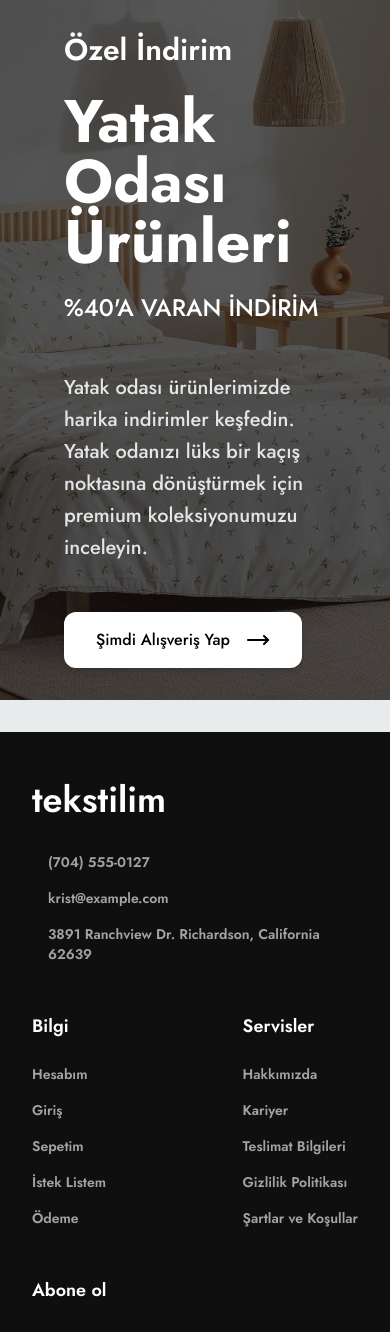
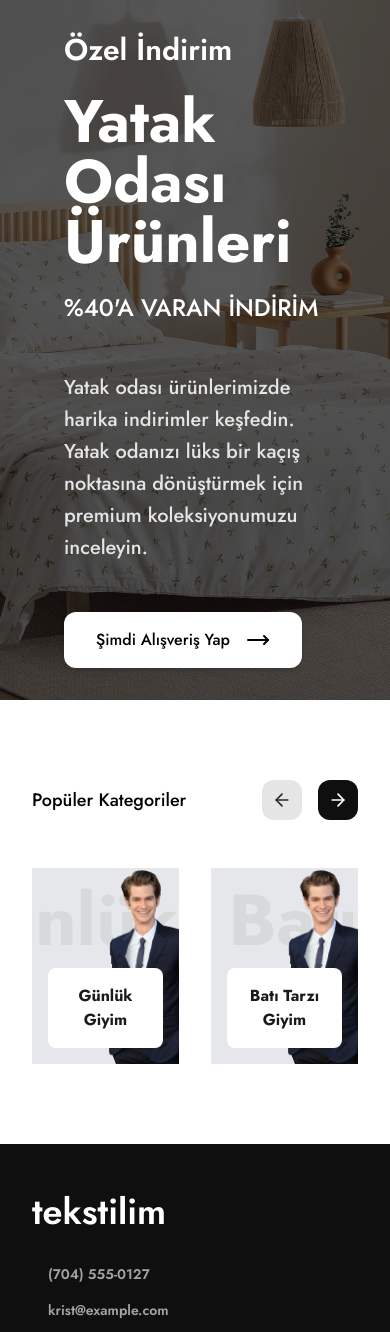
Before and after one commit to yusuf-ad/tekstilim, a Next.js app in the folder frontend/: page / in a window 390 px wide. Shown: the top 1332 px of the page. Built offline with nearby package versions, Linux system fonts and the light colour scheme.

Commit message:
HomeCategories sectionı ekledim mobile de 2 tane CategoryCard gösterecek

```diff
--- a/frontend/app/layout.tsx
+++ b/frontend/app/layout.tsx
@@ -17,7 +17,7 @@ export default function RootLayout({
 }>) {
   return (
     <html className={jost.className} lang="en">
-      <body className="flex min-h-screen flex-col  selection:bg-tertiary-100 selection:text-dark-500">
+      <body className="flex min-h-screen flex-col bg-white-500  selection:bg-tertiary-100 selection:text-dark-500">
         <main className="flex-1">{children}</main>
 
         <Footer />
--- a/frontend/app/page.tsx
+++ b/frontend/app/page.tsx
@@ -1,9 +1,12 @@
-import Hero from "@/components/layout/Hero";
+import Hero from "@/components/layout/home/Hero";
+import HomeCategories from "@/components/layout/home/HomeCategories";
 
 function Home() {
   return (
     <>
       <Hero />
+
+      <HomeCategories />
     </>
   );
 }
--- /dev/null
+++ b/frontend/components/SliderButton.tsx
@@ -0,0 +1,20 @@
+import clsx from "clsx";
+import { ReactNode } from "react";
+
+function SliderButton({ icon, active }: { icon: ReactNode; active?: boolean }) {
+  return (
+    <button
+      className={clsx(
+        "flex h-10 w-10 items-center justify-center rounded-xl sm:h-12 sm:w-12",
+        {
+          "bg-primary-800 text-white-5": active,
+          "bg-primary-10 text-primary-90": !active,
+        }
+      )}
+    >
+      {icon}
+    </button>
+  );
+}
+
+export default SliderButton;
--- a/frontend/components/layout/Hero.tsx
+++ b/frontend/components/layout/home/Hero.tsx
@@ -4,7 +4,9 @@ import { MoveRight } from "lucide-react";
 function Hero() {
   return (
     <section className="relative mb-8 flex min-h-[60vh] items-center bg-[url('/assets/hero-img.webp')] bg-cover bg-center">
+      {/* overlay */}
       <div className="absolute inset-0 bg-black opacity-65"></div>
+      {/* content */}
       <div className="item custom-container relative px-8">
         <div className="max-w-2xl p-8 text-white-500">
           <h3 className="mb-6 text-3xl font-semibold text-white-500">
--- /dev/null
+++ b/frontend/components/layout/home/HomeCategories.tsx
@@ -0,0 +1,68 @@
+import SliderButton from "@/components/SliderButton";
+import { ArrowLeft, ArrowRight } from "lucide-react";
+
+const categoriesList = [
+  { title: "Günlük Giyim", image: "./assets/man.png" },
+  { title: "Batı Tarzı Giyim", image: "./assets/man.png" },
+  { title: "Etnik Giyim", image: "./assets/man.png" },
+  { title: "Çocuk Giyimi", image: "./assets/man.png" },
+];
+
+function CategoryCard({ title, image }: { title: string; image: string }) {
+  return (
+    <div className="relative col-span-1 mb-8 aspect-[9/12] overflow-hidden bg-gray-200">
+      <div className="absolute bottom-0 left-0 z-30 w-full px-4 pb-4">
+        <div className="rounded-lg bg-white-500 p-4 text-center font-bold text-dark-90">
+          {title}
+        </div>
+      </div>
+
+      {/* category name */}
+      <div className="absolute right-0 top-4 z-10">
+        <p className="text-7xl font-bold text-primary-20/50">
+          {title.split(" ")[0]}
+        </p>
+      </div>
+
+      {/* image */}
+      <div className="absolute -right-12 bottom-0 z-20 h-full w-full">
+        <div className="h-full w-full">
+          <img
+            className="relative aspect-square h-full w-full object-cover"
+            src={image}
+            alt="man"
+          />
+        </div>
+      </div>
+    </div>
+  );
+}
+
+function HomeCategories() {
+  return (
+    <section className="custom-container px-8 py-12">
+      <div className="mb-12 flex items-center justify-between">
+        <h2 className="text-lg font-medium sm:text-3xl">Popüler Kategoriler</h2>
+
+        <div className="flex gap-4">
+          <SliderButton icon={<ArrowLeft size={20} />} />
+          <SliderButton icon={<ArrowRight size={20} />} active={true} />
+        </div>
+      </div>
+
+      <div className="grid grid-cols-2 gap-8 lg:grid-cols-4">
+        {categoriesList.map((category, index) => (
+          <div className={`${index >= 2 ? "hidden lg:block" : ""} `}>
+            <CategoryCard
+              key={category.title}
+              title={category.title}
+              image={category.image}
+            />
+          </div>
+        ))}
+      </div>
+    </section>
+  );
+}
+
+export default HomeCategories;
--- a/frontend/package.json
+++ b/frontend/package.json
@@ -9,6 +9,7 @@
     "lint": "next lint"
   },
   "dependencies": {
+    "clsx": "^2.1.1",
     "lucide-react": "^0.436.0",
     "next": "14.2.7",
     "react": "^18",
```
Also changed, not shown: 1 other file (tests, documents, lock files or other folders).
